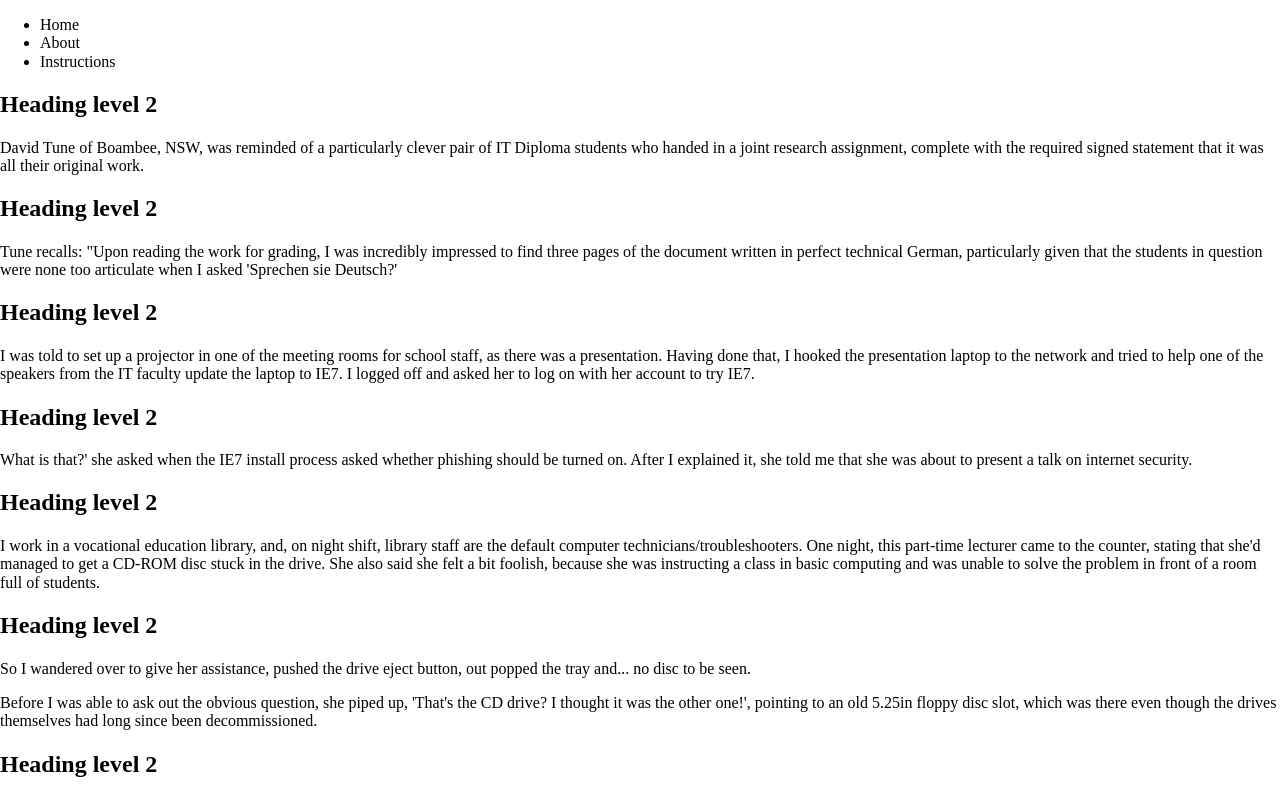
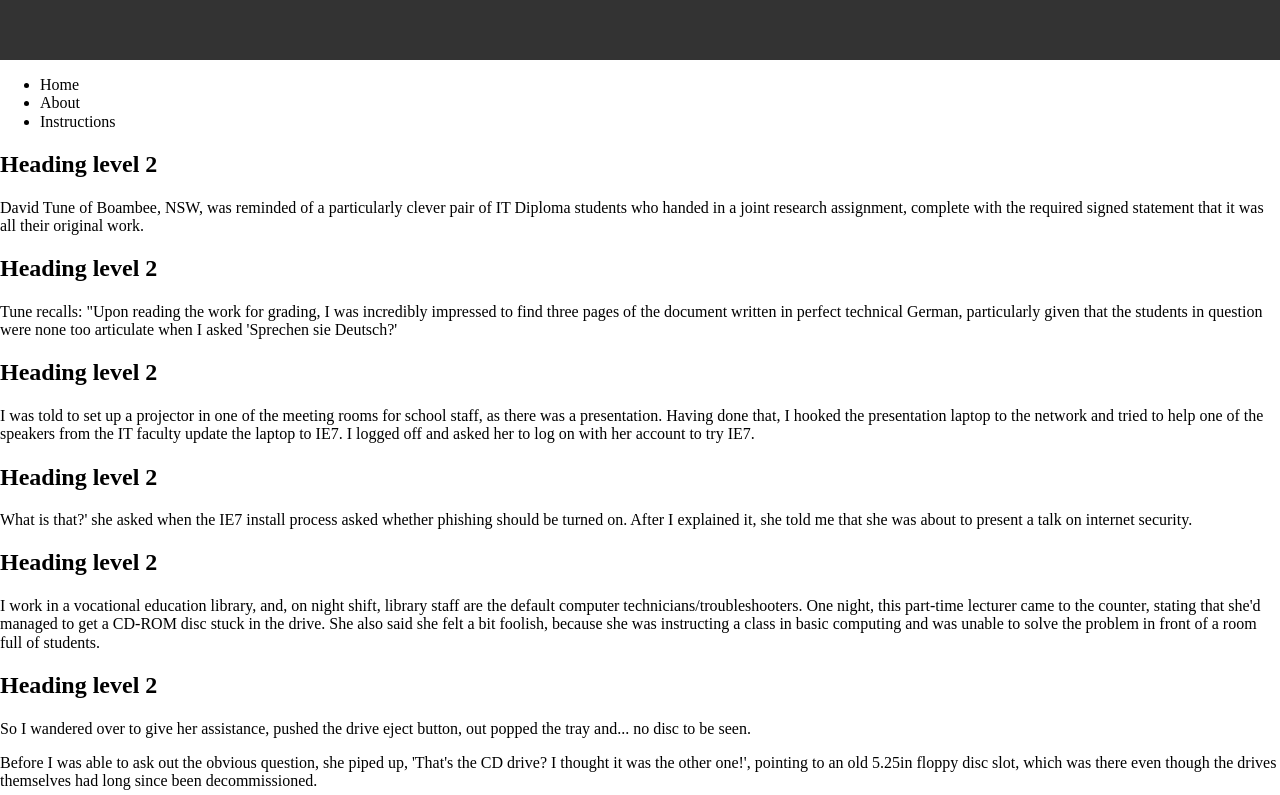
Before and after one commit to cliveeee/Web-Dev-Phase-1, a plain HTML site: page index.html in a window 1280 px wide. Shown: the top 795 px of the page. Drawn offline with Linux system fonts and the light colour scheme.

Commit message:
feat: desktop base header – add CSS to style the site header

```diff
--- a/assets/css/style.css
+++ b/assets/css/style.css
@@ -5,3 +5,10 @@
         display: none;
     }
 }
+
+/* CSS for desktop header */
+.header-desktop {
+    background-color: #333;
+    color: white;
+    padding: 30px;
+}
--- a/index.html
+++ b/index.html
@@ -8,7 +8,7 @@
     <link rel="stylesheet" href="assets/css/style.css">
 </head>
 <body>
-<header class="header-mobile">
+<header class="header-mobile header-desktop">
 
 </header>
 <nav>
```
